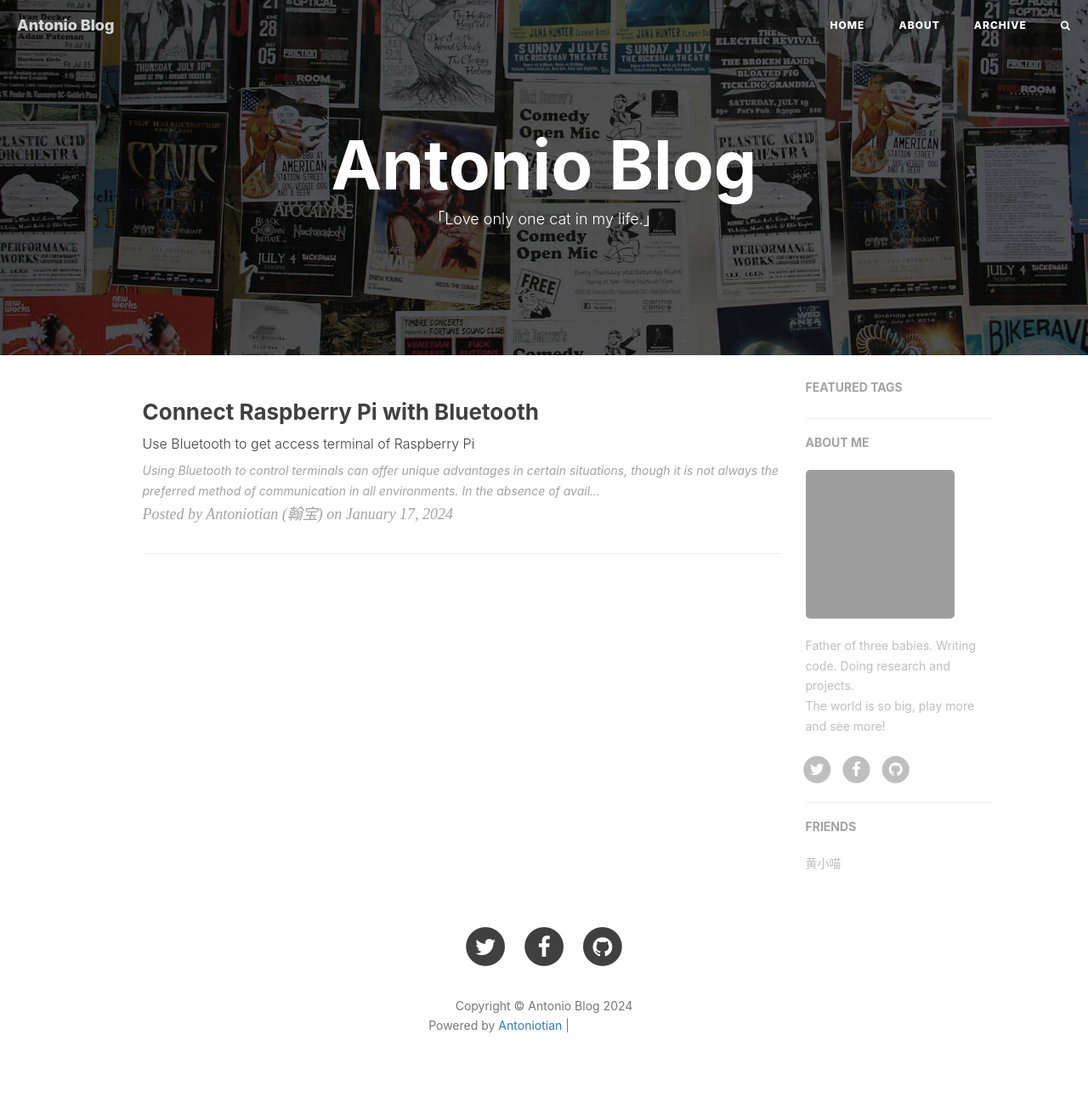
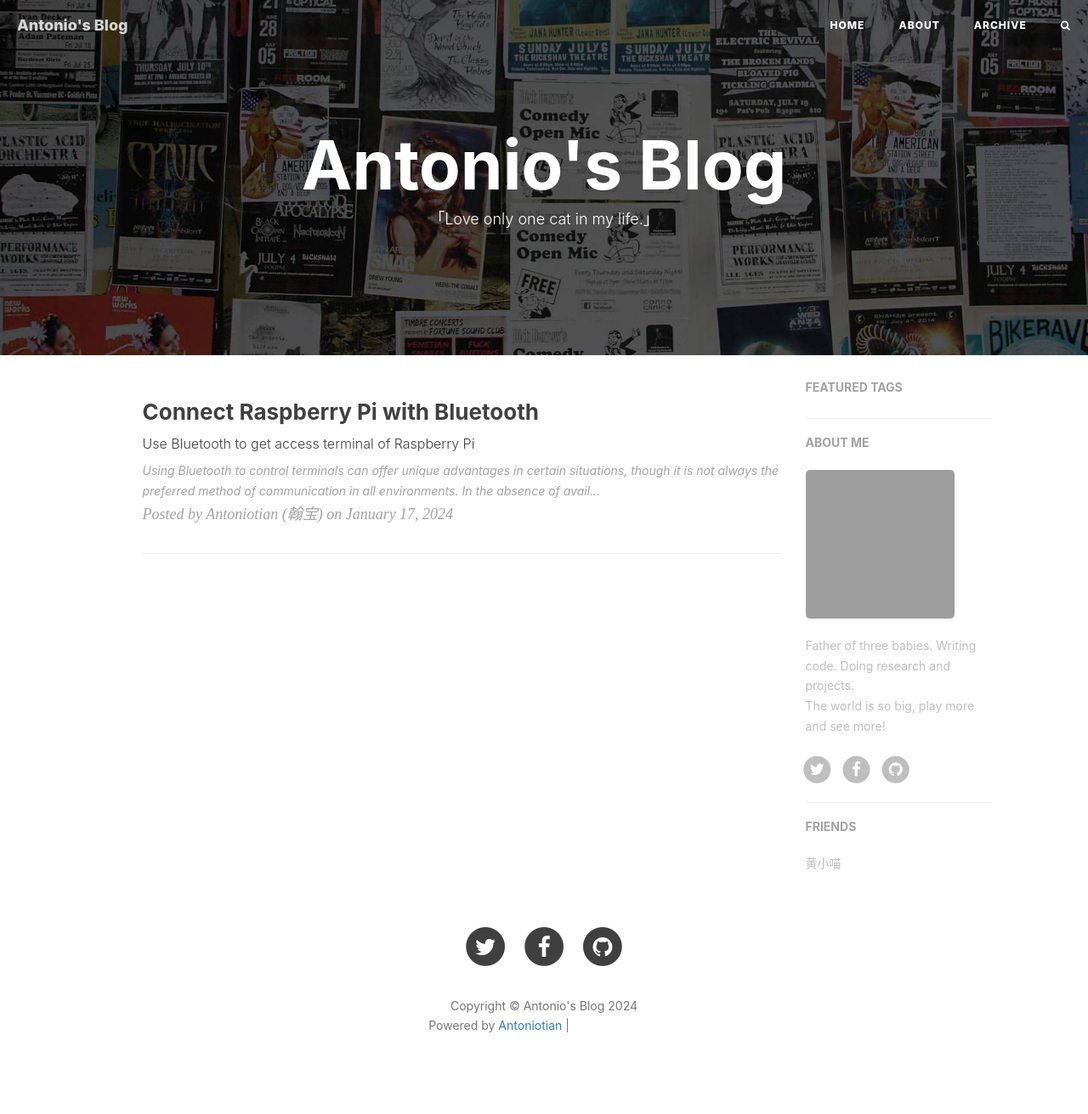
Before and after one commit to antoniotian/antoniotian.github.io, a Jekyll site: the page built from index.html, in a window 1280 px wide. Shown: the whole page at 85% size. Built offline with Jekyll 4.4.1, drawn with Linux system fonts in a browser that asks for light colours; nearby versions of some CDN libraries; the list of posts is cut into pages by our own code; comment, search, counter and statistics services are not loaded; grey boxes are pictures that could not be loaded.

```diff
--- a/_config.yml
+++ b/_config.yml
@@ -1,6 +1,6 @@
 # Site settings
-title: Antonio Blog
-SEOTitle: 翰宝的博客 | Antonio Blog
+title: Antonio's Blog
+SEOTitle: 翰宝的博客 | Antonio's Blog
 header-img: img/home-bg.jpg
 email: antonio.binhan@outlook.com
 description: "This is @antoniotian-田彬翰's personal blog, discovering a bigger world with you | Three Babies' Dads"
```
